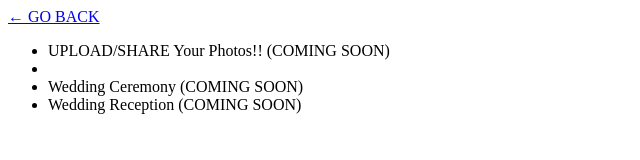
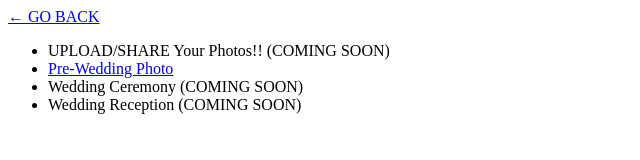
Before and after one commit to mrakestraw777/uyen_and_michael_wedding, a plain HTML site: page photos.html in a window 1280 px wide. Shown: the whole page, without its empty margins (0-640 px from the left). Drawn offline with Linux system fonts and the light colour scheme.

Commit message:
Update photos.html

```diff
--- a/photos.html
+++ b/photos.html
@@ -16,7 +16,7 @@
         </li>
 
         <li>
-            <a href="pre_wedding.html"></a>
+            <a href="pre_wedding.html">Pre-Wedding Photo</a>
         </li>
 
         <li>
```
